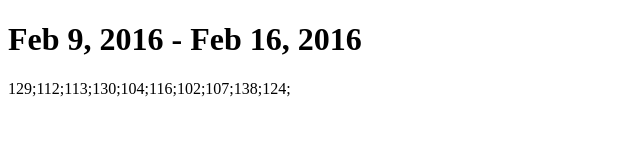
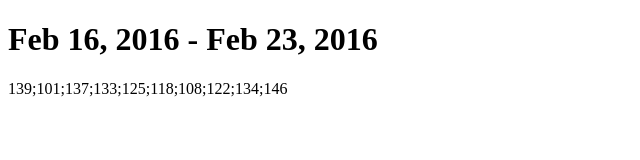
Before and after one commit to Romsdal/Romsdal.github.io, a plain HTML site: page index.html in a window 1280 px wide. Shown: the whole page, without its empty margins (0-640 px from the left). Drawn offline with Linux system fonts and the light colour scheme.

Commit message:
Update index.html

```diff
--- a/index.html
+++ b/index.html
@@ -1,7 +1,7 @@
 <!DOCTYPE html>
 <html>
 <body>
-    <h1>Feb 9, 2016 - Feb 16, 2016</h1>
-    <p>129;112;113;130;104;116;102;107;138;124;</p>
+    <h1>Feb 16, 2016 - Feb 23, 2016</h1>
+    <p>139;101;137;133;125;118;108;122;134;146</p>
 </body>
 </html>
```
